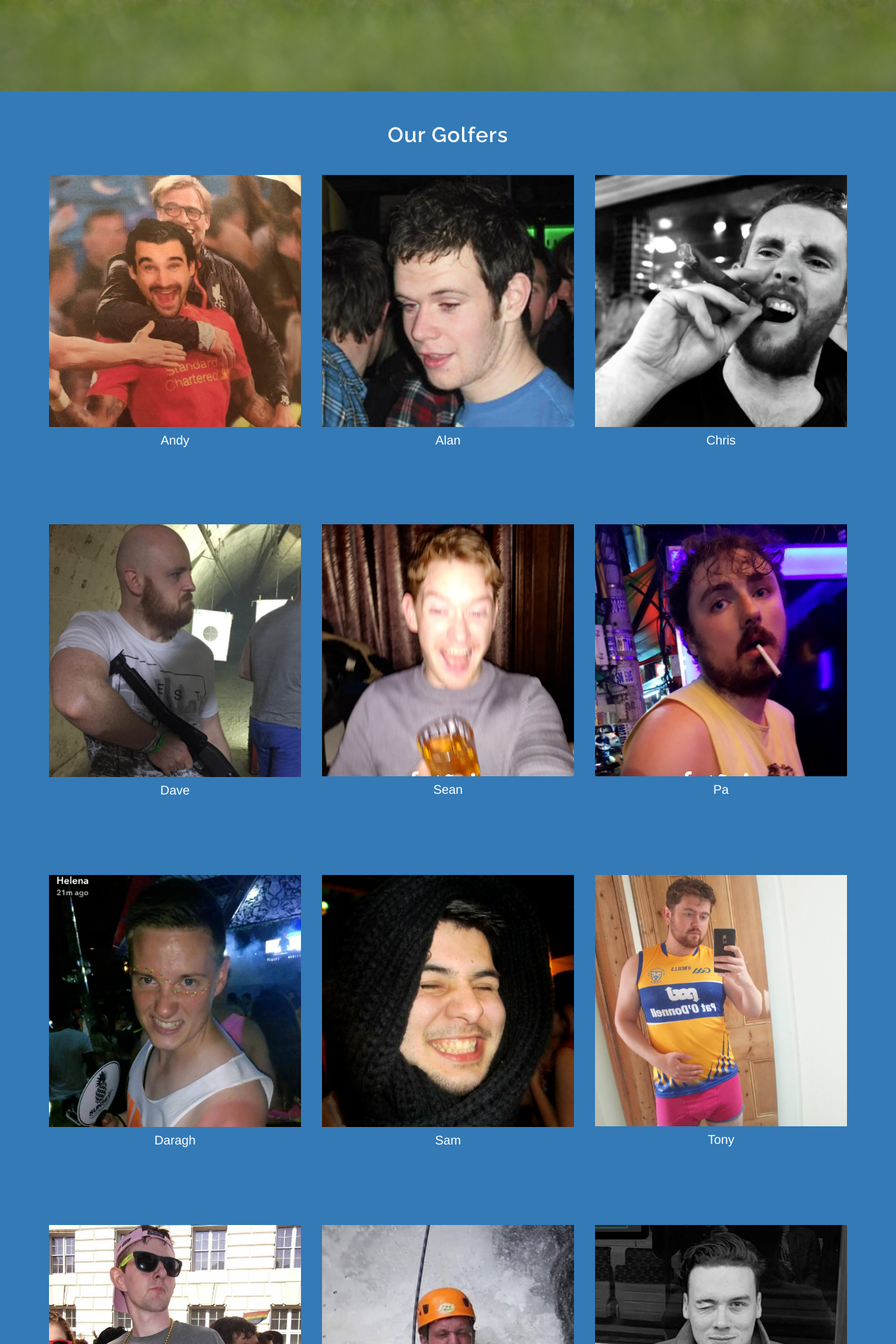
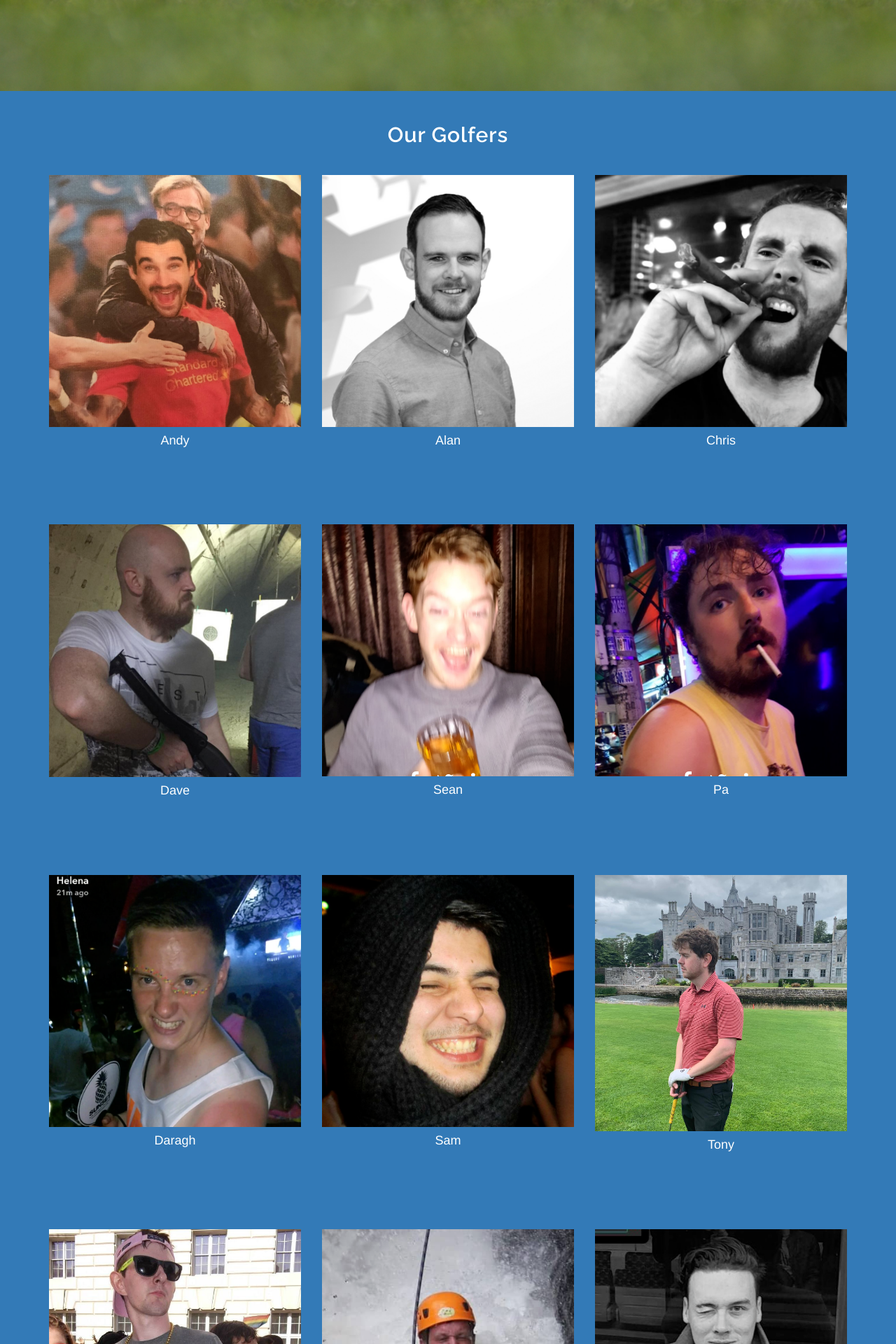
Before and after one commit to banner-open/BannerOpen, a Jekyll site: the page built from index.html, in a window 1280 px wide. Shown: the part 2132-4052 px from the top of the page at 70% size. Built offline with Jekyll 4.4.1, drawn with Linux system fonts in a browser that asks for light colours; nearby versions of some CDN libraries; library files that are not in the unit come from our copies.

Commit message:
updated photos

```diff
--- a/_includes/profile-international.html
+++ b/_includes/profile-international.html
@@ -339,7 +339,7 @@
                                 <div class="team-member">
                                     <figure>
                                         <img
-                                            src="../img/tony.png"
+                                            src="../img/tony.jpeg"
                                             alt=""
                                             class="img-responsive"
                                         />
--- a/_includes/profile.html
+++ b/_includes/profile.html
@@ -372,7 +372,7 @@
                                 <div class="team-member">
                                     <figure>
                                         <img
-                                            src="../img/tony.png"
+                                            src="../img/tony.jpeg"
                                             alt=""
                                             class="img-responsive"
                                         />
```
Also changed, not shown: img/alan.jpeg, img/tony.jpeg (added), 1 other file.
